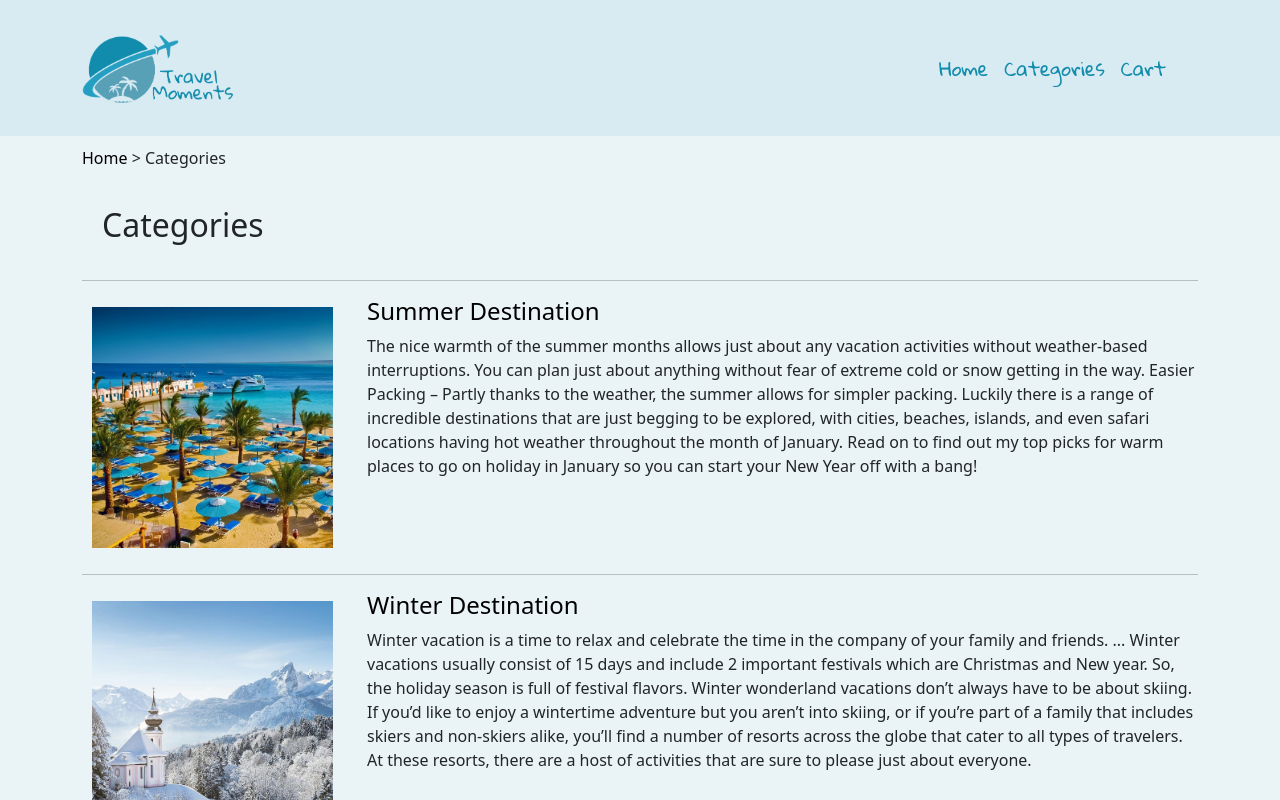
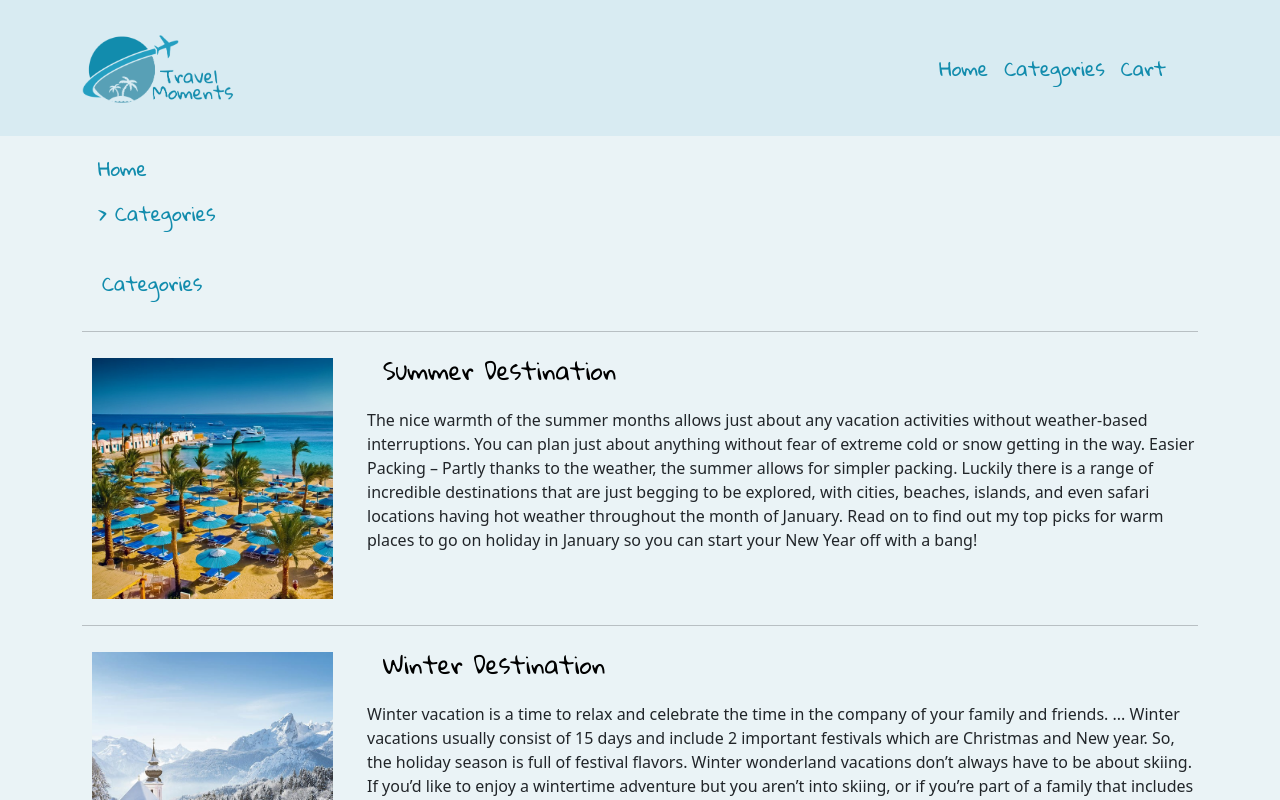
Before and after one commit to LauraStabulniece/hackathon-3, a React (Create React App) app: page /categories in a window 1280 px wide. Shown: the top 800 px of the page. Built offline with nearby package versions, Linux system fonts and the light colour scheme.

Commit message:
added font nav-link

```diff
--- a/src/Components/Category.js
+++ b/src/Components/Category.js
@@ -14,7 +14,7 @@ function Category(props) {
                     <img src={image} />
                 </div>
                 <div className="col-9 columnPadding">
-                    <h5 className="card-title">
+                    <h5 className="card-title nav-link">
                         <Link to="/"><h4>{title}</h4></Link>
                     </h5>
                     <p className="travel-text">
--- a/src/Components/DestinationPage.js
+++ b/src/Components/DestinationPage.js
@@ -9,7 +9,7 @@ function DestinationPage(props) {
     return (
         <div>
             <p class="subsequence">
-                <Link className='subsequenceColour' to="/"><span >Home</span></Link><span> &gt; <Link className='subsequenceColour' to={props.categoryLink}><span >{props.categoryName}</span></Link> &gt; {props.title}</span>
+                <Link className='subsequenceColour' to="/"><span >Home</span></Link><span> &gt; <Link className='subsequenceColour nav-link' to={props.categoryLink}><span >{props.categoryName}</span></Link> &gt; {props.title}</span>
             </p>
             <div className="row">
                 <div className="col-6">
--- a/src/Pages/Categories.js
+++ b/src/Pages/Categories.js
@@ -25,9 +25,9 @@ function Categories() {
     return (
         <div>
             <p class="subsequence">
-                <Link className='subsequenceColour' to="/"><span >Home</span></Link><span> &gt; Categories</span>
+                <Link className='subsequenceColour nav-link' to="/"><span >Home</span></Link><span className='nav-link'> &gt; Categories</span>
             </p>
-            <h2 className='container title-categories'>Categories</h2>
+            <h2 className='container title-categories nav-link'>Categories</h2>
             <Category image={category1.image} title={category1.title} description={category1.description}></Category>
             <Category image={category2.image} title={category2.title} description={category2.description}></Category>
             <Category image={category3.image} title={category3.title} description={category3.description}></Category>
```
